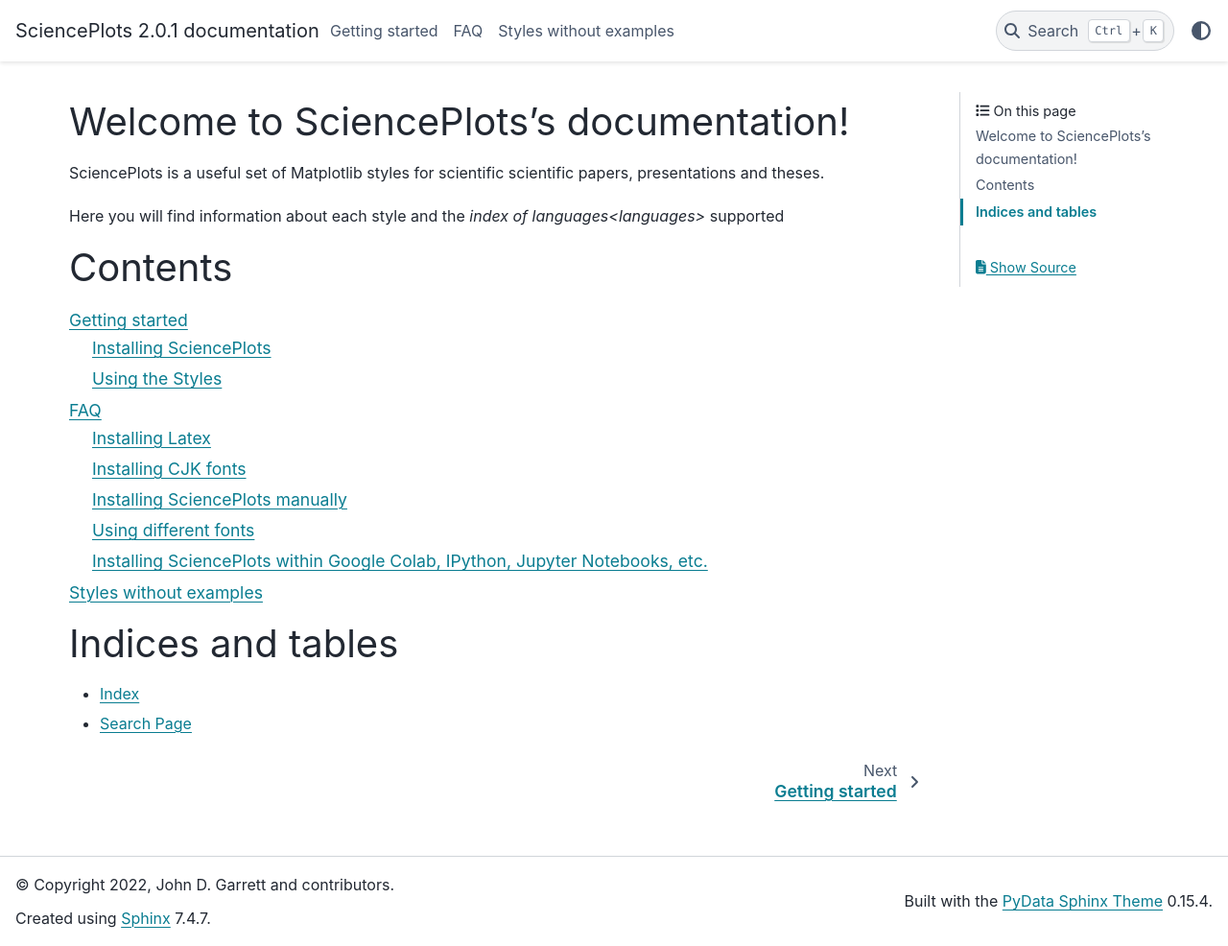
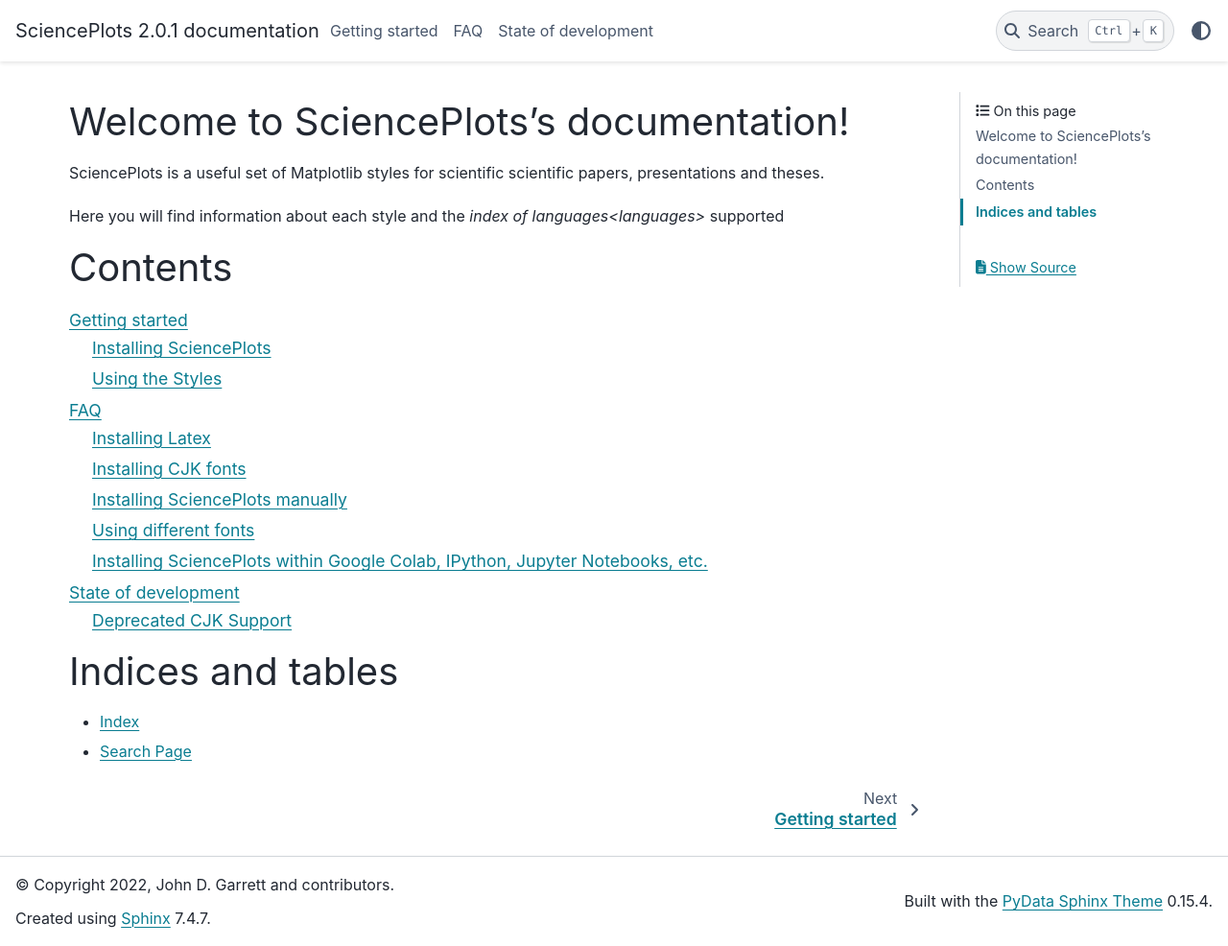
Before and after one commit to garrettj403/SciencePlots, a Sphinx documentation site: the page built from docs/source/index.rst, in a window 1280 px wide and 986 px high. Shown: the whole window at 96% size. Built offline with Sphinx 7.4.7 and the PyData theme 0.15.4, drawn with Linux system fonts in a browser that asks for light colours; pages that are not in the unit, such as notebooks, are missing from menus.

Commit message:
Create the only discussion file that we may have

```diff
--- a/docs/source/index.rst
+++ b/docs/source/index.rst
@@ -16,7 +16,7 @@
    guides/getting_started
    guides/faq
    autogenerated_examples/index
-   discussion/styles_without_examples
+   discussion/state_of_dev
    dev/contributing
 
 Indices and tables
```
Also changed, not shown: docs/source/discussion/state_of_dev.rst (added, +13 -0 lines), docs/source/discussion/styles_without_examples.rst (deleted, +0 -12 lines).
